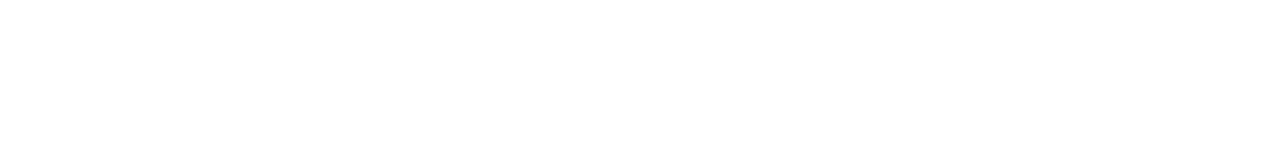
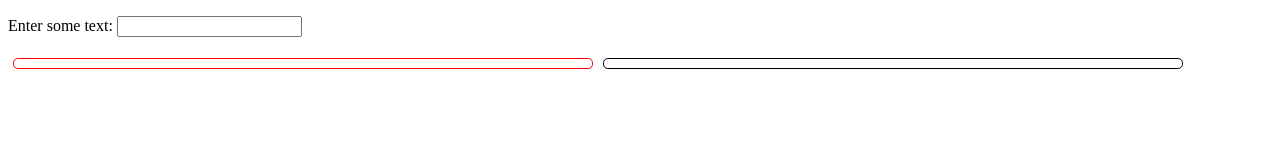
Before and after one commit to omomotyuk/NSS.2-12.Handling_Browser_Events-1.Mirror_in_the_Code, a plain HTML site: page index.html in a window 1280 px wide. Drawn offline with Linux system fonts and the light colour scheme.

Commit message:
mirror practice - done

```diff
--- a/css/main.css
+++ b/css/main.css
@@ -0,0 +1,24 @@
+/*
+//
+*/
+
+section {
+    display: flex;
+    flex-flow: row nowrap;
+}
+
+section > article {
+    width: 45%;
+    border: 1px solid;
+    border-radius: .3em;
+    margin: .3em;
+    padding: .3em;
+}
+
+#article-1 {
+    border-color: blue;
+}
+
+#article-1 {
+    border-color: red;
+}
--- a/index.html
+++ b/index.html
@@ -8,7 +8,16 @@
     <link rel="stylesheet" type="text/css" href="css/main.css">
 </head>
 <body>
+    <!-- -->
+    <p>Enter some text: <input id="message" type="text"></p>
 
+    <!-- -->
+    <section>
+        <article id="article-1"></article>
+        <article id="article-2"></article>
+    </section>
+
+    <!-- -->
     <script src="src/main.js"></script>
 </body>
 </html>
--- a/src/main.js
+++ b/src/main.js
@@ -0,0 +1,21 @@
+/*
+//
+*/
+
+/*
+Create an input field in your DOM. Give it an id of message.
+Create two article elements with unique id values. Use Flexbox to display them in a row, each taking 50% of the width of the browser.
+Give each article a different border color.
+Write an event listener that listens for the keyup event on the input field.
+The event handler function should update the textContent property of both sections.
+*/
+
+//
+function updateArticle( event ) {
+    console.log("event: ", event);
+    document.getElementById('article-1').innerHTML = event.target.value;
+    document.getElementById('article-2').textContent = event.target.value;
+}
+
+//
+document.getElementById("message").addEventListener("keyup", updateArticle );
```
